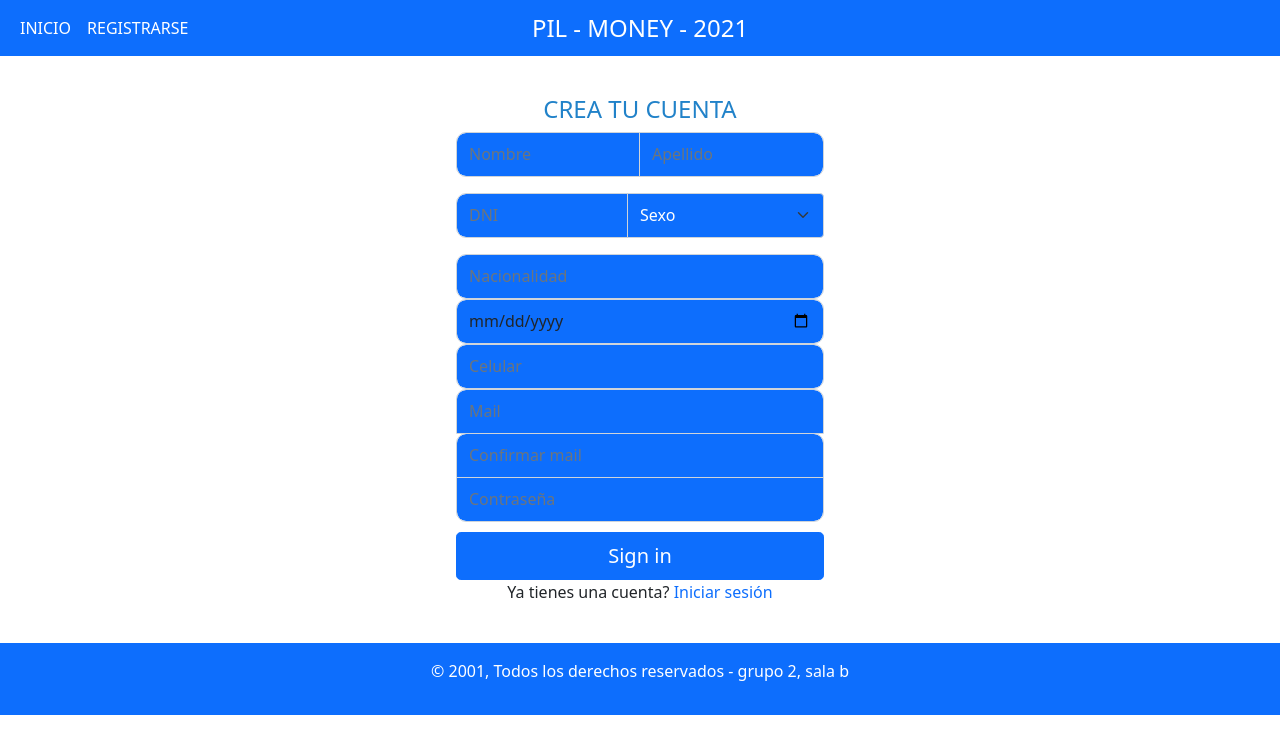
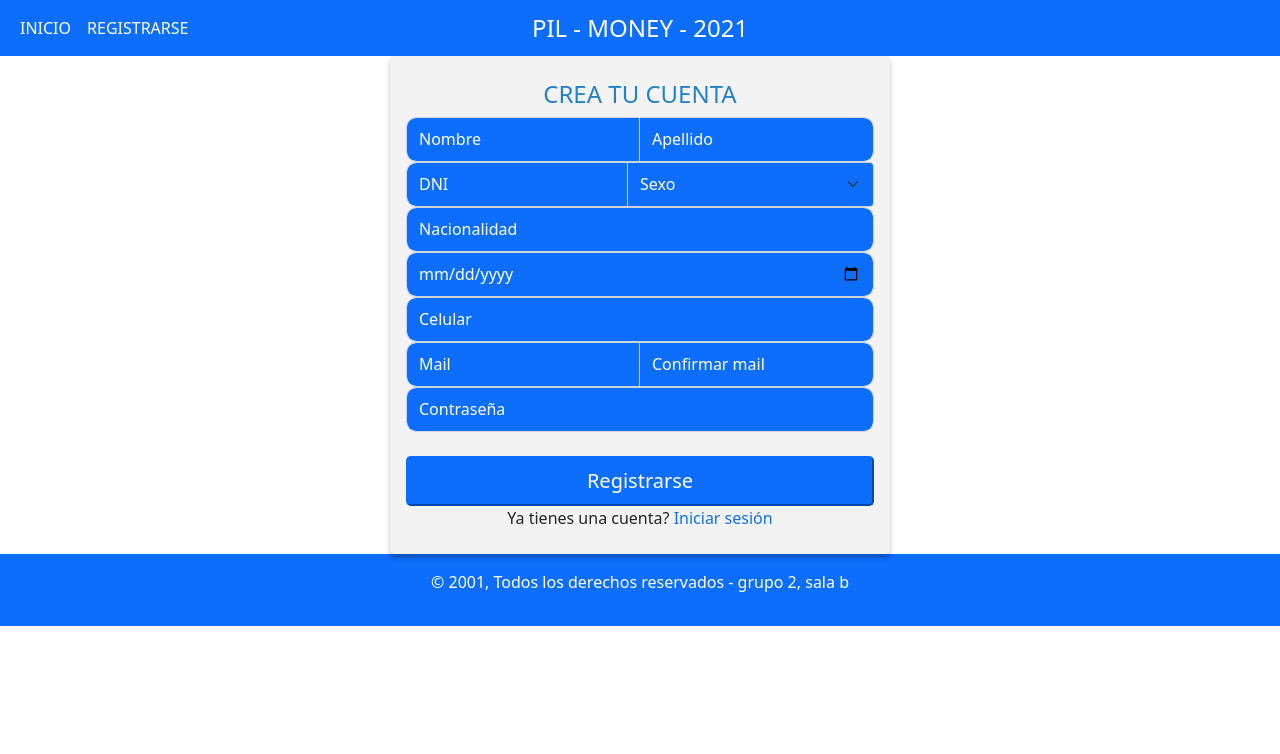
Before and after one commit to JuanDubowez/proyectoPil, an Angular app: page /sign-up in a window 1280 px wide. Shown: the top 754 px of the page. Built offline with nearby package versions, Linux system fonts and the light colour scheme.

Commit message:
2 version front

```diff
--- a/src/app/pages/pages.module.ts
+++ b/src/app/pages/pages.module.ts
@@ -1,6 +1,7 @@
 import { NgModule } from '@angular/core';
 import { CommonModule } from '@angular/common';
 import { SignUpComponent } from './sign-up/sign-up.component';
+import { FormsModule, ReactiveFormsModule } from '@angular/forms';
 
 
 
@@ -9,7 +10,7 @@ import { SignUpComponent } from './sign-up/sign-up.component';
     SignUpComponent
   ],
   imports: [
-    CommonModule
+    CommonModule, FormsModule, ReactiveFormsModule
   ]
 })
 export class PagesModule { }
--- a/src/app/pages/sign-up/sign-up.component.css
+++ b/src/app/pages/sign-up/sign-up.component.css
@@ -1,27 +1,16 @@
 html,
-body {
-  height: 100%;
-}
-
-body {
-  display: flex;
-  align-items: center;
-  padding-top: 40px;
-  padding-bottom: 40px;
-  background-color: #f5f5f5;
-}
-
 .form-signin {
-  width: 100%;
-  max-width: 500px;
-  padding: 15px;
+  padding: 10px;
   margin: auto;
+  background-color: #FFFEFE;
 }
 
 .box {
-    background: #F3F3F3;
+  background: #F3F3F3;
 box-shadow: 0px 4px 4px rgba(0, 0, 0, 0.25);
 }
+
+::placeholder { color: white; }
 
 .titulo {
 align-items: center;
@@ -30,29 +19,12 @@ text-transform: uppercase;
 color: #2182C9;
 }
 
-.form-signin .form-floating:focus-within {
+.form-signin {
   z-index: 2;
 }
 
-.form-signin input[type="email"] {
-  margin-bottom: -1px;
-  border-bottom-right-radius: 0;
-  border-bottom-left-radius: 0;
-}
-
-.form-signin input[type="password"] {
-  margin-bottom: 10px;
-  border-top-left-radius: 0;
-  border-top-right-radius: 0;
-}
-
-
-
-
-
-
 .card {
-    width: 400px;
+    width: 500px;
     border: none
 }
 
@@ -64,8 +36,3 @@ color: #2182C9;
 .form-control:focus {
     box-shadow: none
 }
-
-.btn-signup {
-    height: 50px;
-    border-radius: 10px
-}
--- a/src/app/pages/sign-up/sign-up.component.html
+++ b/src/app/pages/sign-up/sign-up.component.html
@@ -1,108 +1,44 @@
-<main class="form-signin">
-  <div
-    class="
-      container-fluid
-      d-flex
-      justify-content-center
-      align-items-center
-      h-100
-    "
-  >
-    <div class="card p-3 text-center py-4">
+<div class="container-fluid d-flex justify-content-center align-items-center h-100">
+    <div class="box card p-3 text-center py-4">
+        <h4 class="titulo">Crea tu cuenta</h4>
         <form>
-        <h4 class="titulo">Crea tu cuenta</h4>
-
-        <div class="input-group mb-3">
-          <input
-            type="text"
-            class="form-control bg-primary"
-            placeholder="Nombre"
-            aria-label="Nombre"
-          />
+            <div class="input-group casilla">
+                <input type="text" class="form-control bg-primary" placeholder="Nombre" aria-label="Nombre"/>
                 <span></span>
-          <input
-            type="text"
-            class="form-control bg-primary"
-            placeholder="Apellido"
-            aria-label="Apellido"
-          />
+                <input type="text" class="form-control bg-primary" placeholder="Apellido" aria-label="Apellido"/>
             </div>
-
-        <div class="input-group mb-3">
-          <input
-            type="text"
-            class="form-control bg-primary"
-            placeholder="DNI"
-            aria-label="DNI"
-          />
+            <div class="input-group">
+                <input type="text" class="form-control bg-primary" placeholder="DNI" aria-label="DNI"/>
                 <span></span>
-          <select class="form-select text-white bg-primary" aria-label="Sexo">
+                <select class="form-select bg-primary text-white" aria-label="Sexo">
                     <option selected>Sexo</option>
                     <option value="1">Femenino</option>
                     <option value="2">Masculino</option>
                     <option value="3">Otro</option>
                 </select>
             </div>
-
-        <div>
-          <input
-            type="text"
-            class="form-control bg-primary"
-            id="floatingInput"
-            placeholder="Nacionalidad"
-          />
+            <div class="form-group">
+                <input type="text" class="form-control bg-primary" placeholder="Nacionalidad"/>
             </div>
-
-        <div>
-          <input
-            type="date"
-            class="form-control bg-primary"
-            id="floatingInput"
-            placeholder="Fecha de Nacimiento"
-          />
+            <div class="form-group">
+                <input type="date" class="form-control bg-primary text-white" placeholder="Fecha de Nacimiento"/>
             </div>
-        <div>
-          <input
-            type="text"
-            class="form-control bg-primary"
-            id="floatingInput"
-            placeholder="Celular"
-          />
+            <div class="form-group">
+                <input type="text" class="form-control bg-primary" placeholder="Celular"/>
             </div>
-        <div>
-          <input
-            type="email"
-            class="form-control bg-primary"
-            id="floatingInput"
-            placeholder="Mail"
-          />
+            <div class="input-group">
+                <input type="email" class="form-control bg-primary" placeholder="Mail" aria-label="Mail"/>
+                <span></span>
+                <input type="email" class="form-control bg-primary" placeholder="Confirmar mail" aria-label="Confirmar mail"/>
             </div>
-        <div>
-          <input
-            type="email"
-            class="form-control bg-primary"
-            id="floatingInput"
-            placeholder="Confirmar mail"
-          />
+            <div class="form-group">
+                <input type="password" class="form-control bg-primary" placeholder="Contraseña"/>
             </div>
-        <div>
-          <input
-            type="password"
-            class="form-control bg-primary"
-            id="floatingPassword"
-            placeholder="Contraseña"
-          />
-        </div>
-
-        <button class="w-100 btn btn-lg btn-primary" type="submit">
-          Sign in
+            <br>
+            <button class="w-100 btn-lg btn-primary" type="submit">
+             Registrarse
             </button>
-
-        <div>
-          <span>Ya tienes una cuenta?</span>
-          <a href="#" class="text-decoration-none"> Iniciar sesión</a>
-        </div>
+            <span>Ya tienes una cuenta?</span><a href="#" class="text-decoration-none"> Iniciar sesión</a>
         </form>
     </div>
 </div>
-</main>
--- a/src/app/pages/sign-up/sign-up.component.ts
+++ b/src/app/pages/sign-up/sign-up.component.ts
@@ -1,4 +1,5 @@
 import { Component, OnInit } from '@angular/core';
+import { FormControl, Validators } from '@angular/forms';
 
 @Component({
   selector: 'app-sign-up',
@@ -6,6 +7,8 @@ import { Component, OnInit } from '@angular/core';
   styleUrls: ['./sign-up.component.css']
 })
 export class SignUpComponent implements OnInit {
+  mail=new FormControl('', [Validators.required, Validators.email]);
+  password=new FormControl('',[Validators.required, Validators.minLength(8)]);
 
   constructor() { }
 
```
Lines whose indentation alone changed are shown as unchanged.
